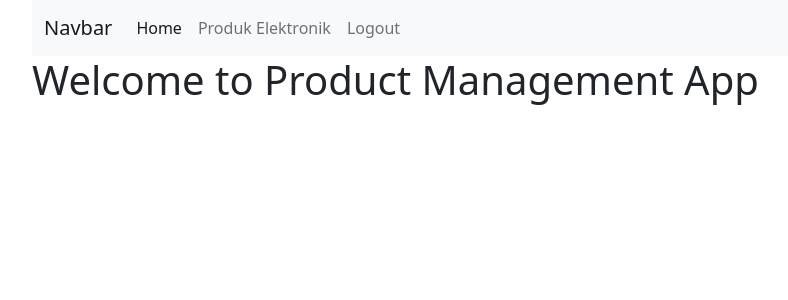
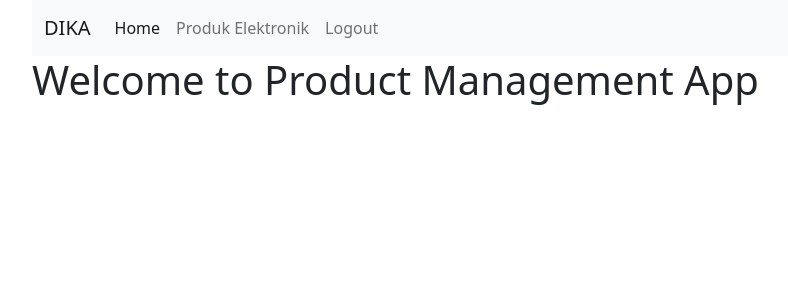
Before and after one commit to MichaelGerrardStanleyH/ci-product-management, a CodeIgniter 4 app: the page made by app/Views/home.php in a window 1280 px wide. Shown: the top 300 px of the page, without its empty margins (50-838 px from the left). Run offline with PHP 8.4 and a stand-in for CodeIgniter, Linux system fonts and the light colour scheme; the template is opened without the code that fills it, so the values that code supplies are empty; some libraries are stand-ins or nearby versions.

Commit message:
update navbar

```diff
--- a/app/Views/layout/navbar.php
+++ b/app/Views/layout/navbar.php
@@ -1,7 +1,7 @@
 <div class="container">
     <nav class="navbar navbar-expand-lg navbar-light bg-light">
         <div class="container-fluid">
-            <a class="navbar-brand" href="#">Navbar</a>
+            <a class="navbar-brand" href="#">DIKA</a>
             <button class="navbar-toggler" type="button" data-bs-toggle="collapse" data-bs-target="#navbarSupportedContent" aria-controls="navbarSupportedContent" aria-expanded="false" aria-label="Toggle navigation">
                 <span class="navbar-toggler-icon"></span>
             </button>
```
